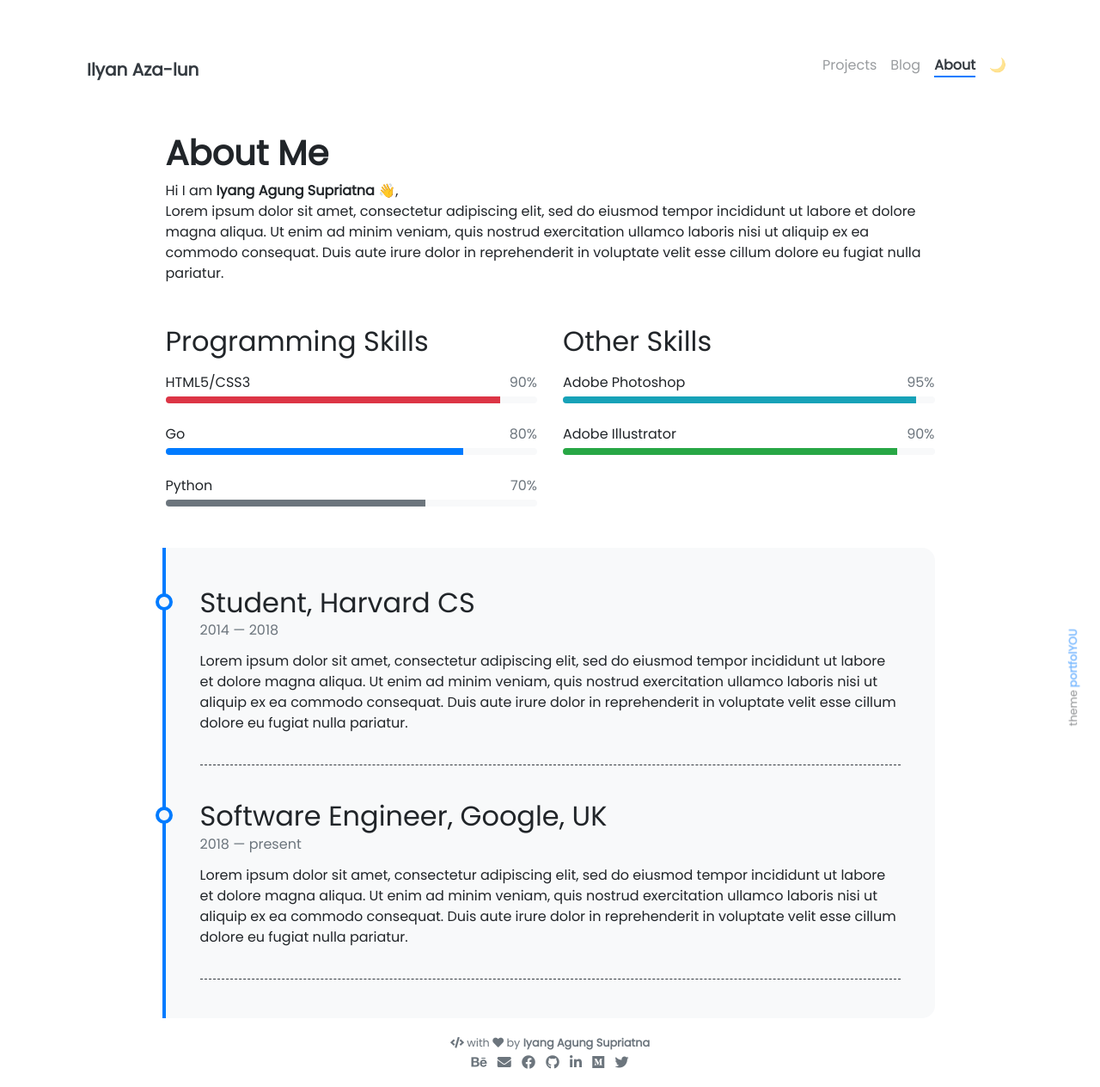
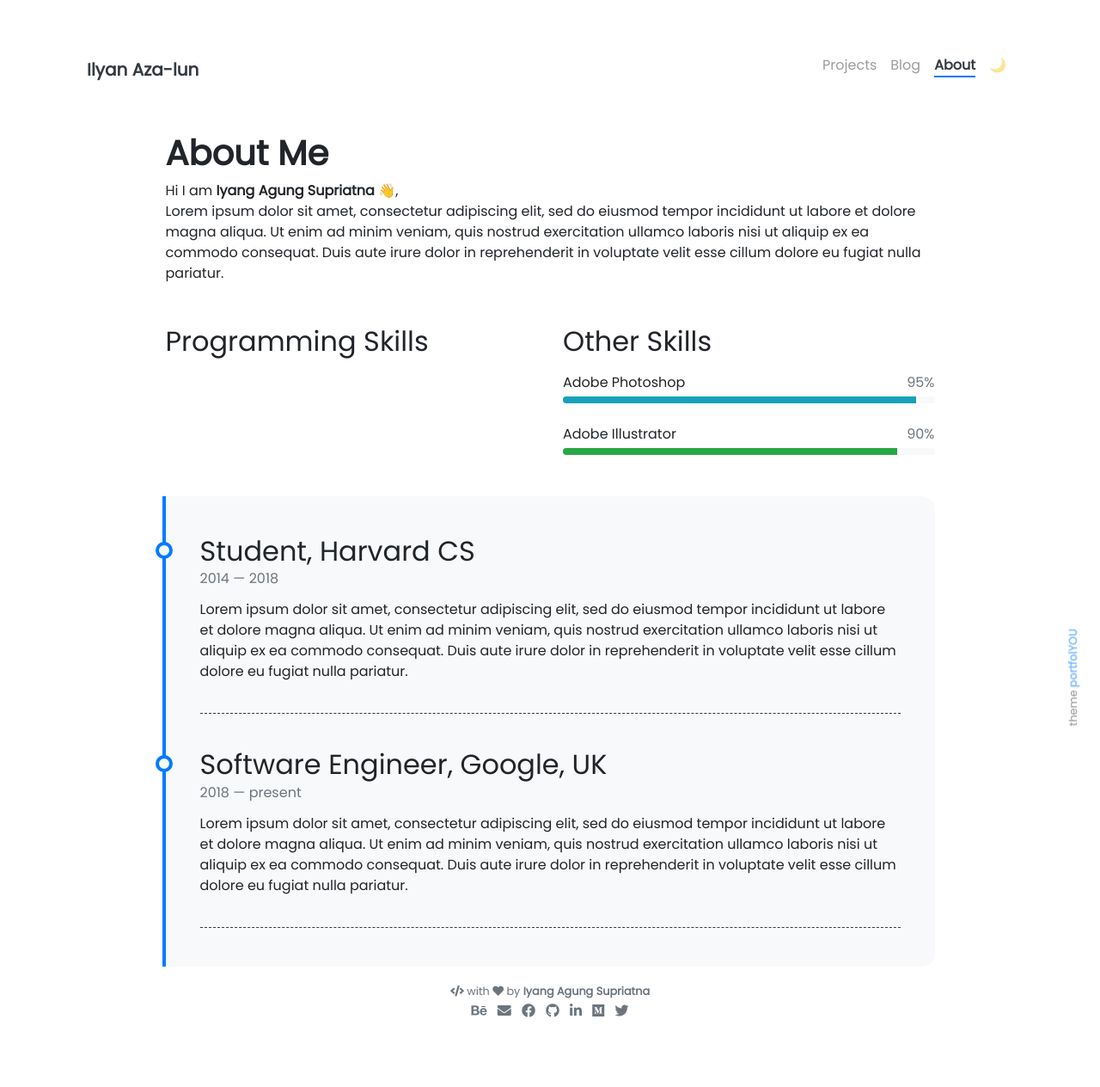
Before and after one commit to IlyanAzaLun/ilyanazalun.github.io, a Jekyll site: the page built from pages/about.md, in a window 1280 px wide. Shown: the whole page at 86% size. Built offline with Jekyll 4.4.1, drawn with Linux system fonts in a browser that asks for light colours; nearby versions of some CDN libraries; emoji names are drawn with the system emoji font; after the commit the page ends 1204 px from its top, so only the background shows below that.

Commit message:
first portofolio

```diff
--- a/_data/programming-skills.yml
+++ b/_data/programming-skills.yml
@@ -1,11 +1,11 @@
-- name: HTML5/CSS3
-  percentage: 90
-  color: danger
+# - name: HTML5/CSS3
+#   percentage: 90
+#   color: danger
 
-- name: Go
-  percentage: 80
-  color:
+# - name: PHP
+#   percentage: 80
+#   color:
 
-- name: Python
-  percentage: 70
-  color: secondary
+# - name: Python
+#   percentage: 70
+#   color: secondary
```
